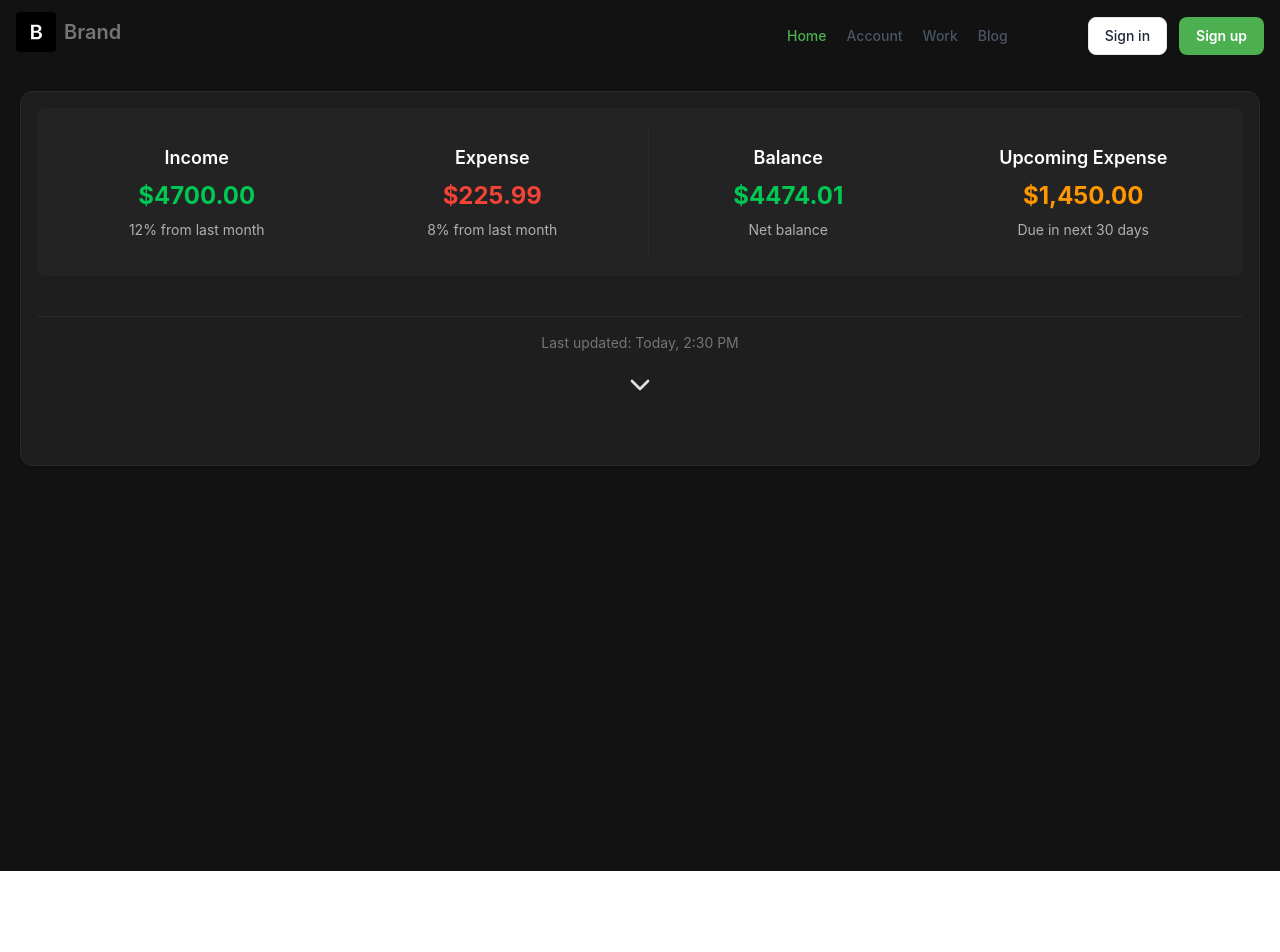
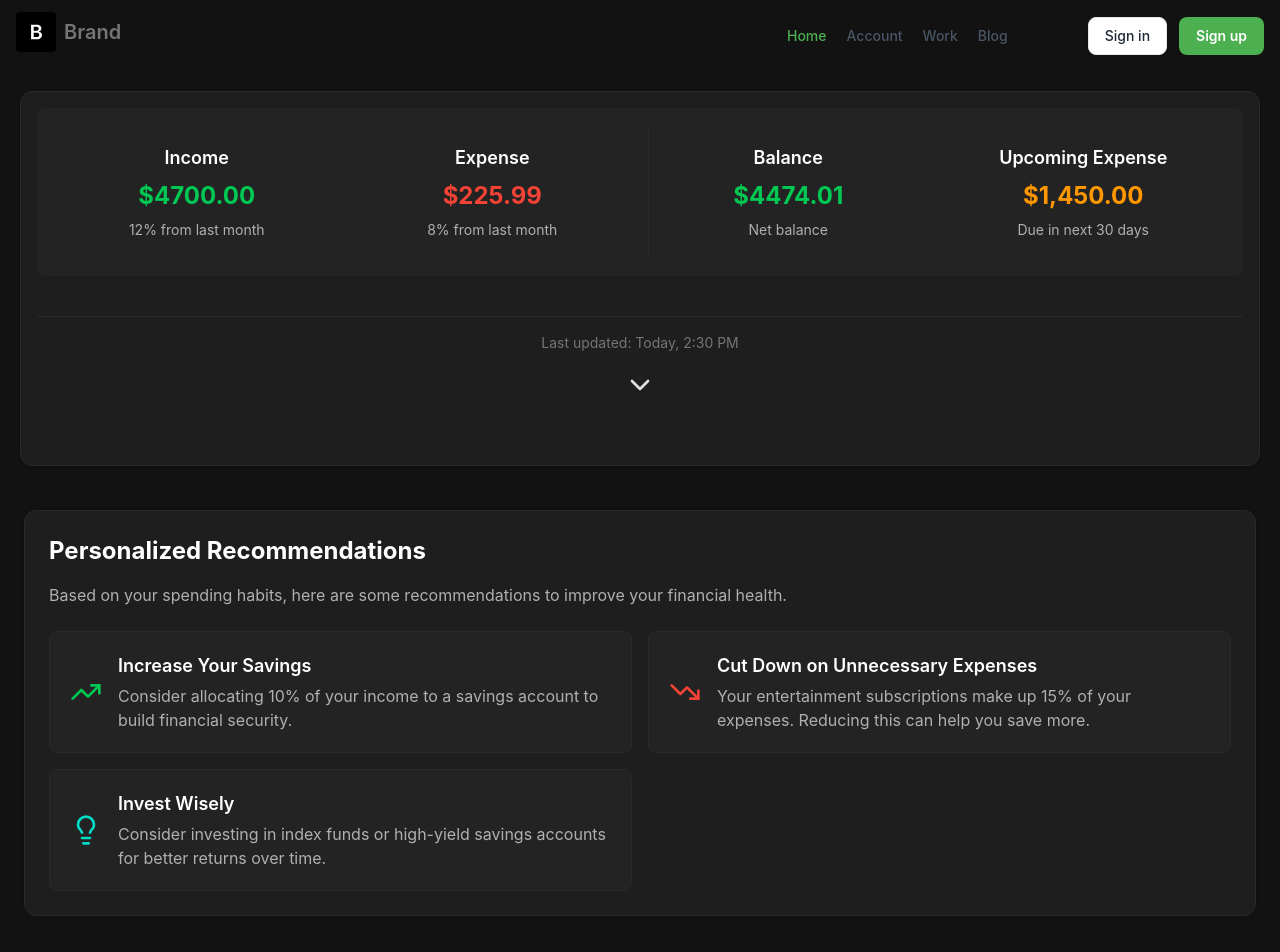
Before and after one commit to IshpreetSingh8264/Personal_Finance, a React (Vite) app: page / in a window 1280 px wide. Shown: the top 952 px of the page. Before the commit the page ends 871 px from the top, so only its background shows below. Built offline with nearby package versions, Linux system fonts and the light colour scheme.

Commit message:
finacial details and recommendations

```diff
--- a/src/Components/Dashboard/FinancialDetails.jsx
+++ b/src/Components/Dashboard/FinancialDetails.jsx
@@ -19,7 +19,7 @@ const FinancialDetails = () => {
     const balance = totalIncome + totalExpense; // Net balance
 
     return (
-        <div className="bg-[#121212] text-[#E0E0E0] min-h-screen p-5">
+        <div className="bg-[#121212] text-[#E0E0E0] p-5">
             <div className="bg-[#1E1E1E] rounded-xl shadow-sm border border-[#292929] p-4 ">
 
                 {/* Highlighted Financial Summary Section */}
--- /dev/null
+++ b/src/Components/Dashboard/Recommendation.jsx
@@ -0,0 +1,55 @@
+import React from "react";
+import { motion } from "framer-motion";
+import { Lightbulb, TrendingUp, TrendingDown } from "lucide-react";
+
+const recommendations = [
+    {
+        id: 1,
+        title: "Increase Your Savings",
+        description: "Consider allocating 10% of your income to a savings account to build financial security.",
+        icon: <TrendingUp size={32} color="#00C853" />,
+    },
+    {
+        id: 2,
+        title: "Cut Down on Unnecessary Expenses",
+        description: "Your entertainment subscriptions make up 15% of your expenses. Reducing this can help you save more.",
+        icon: <TrendingDown size={32} color="#F44336" />,
+    },
+    {
+        id: 3,
+        title: "Invest Wisely",
+        description: "Consider investing in index funds or high-yield savings accounts for better returns over time.",
+        icon: <Lightbulb size={32} color="#03DAC6" />,
+    }
+];
+
+const Recommendations = () => {
+    return (
+        <div className="bg-[#121212] text-[#E0E0E0] min-h-screen p-6">
+            <div className="bg-[#1E1E1E] rounded-xl shadow-sm border border-[#292929] p-6">
+                <h2 className="text-2xl font-bold text-[#FFFFFF] mb-4">Personalized Recommendations</h2>
+                <p className="text-[#B0B0B0] mb-6">Based on your spending habits, here are some recommendations to improve your financial health.</p>
+
+                <div className="grid grid-cols-1 md:grid-cols-2 gap-4">
+                    {recommendations.map((rec) => (
+                        <motion.div
+                            key={rec.id}
+                            initial={{ opacity: 0, y: 20 }}
+                            animate={{ opacity: 1, y: 0 }}
+                            transition={{ duration: 0.5, delay: rec.id * 0.2 }}
+                            className="bg-[#232323] rounded-lg p-5 border border-[#292929] flex items-center gap-4"
+                        >
+                            <div className="flex-shrink-0">{rec.icon}</div>
+                            <div>
+                                <h3 className="text-lg font-semibold text-[#FFFFFF]">{rec.title}</h3>
+                                <p className="text-[#B0B0B0] mt-1">{rec.description}</p>
+                            </div>
+                        </motion.div>
+                    ))}
+                </div>
+            </div>
+        </div>
+    );
+};
+
+export default Recommendations;
--- a/src/Pages/Dashboard.jsx
+++ b/src/Pages/Dashboard.jsx
@@ -1,12 +1,14 @@
 import React from 'react'
 import Navbar from '../Components/Navbar'
 import FinancialDetails from '../Components/Dashboard/FinancialDetails'
+import Recommendations from '../Components/Dashboard/Recommendation'
 
 function Dashboard() {
     return (
         <div className="bg-[#1E1E1E] min-h-screen">
             <Navbar />
             <FinancialDetails />
+            <Recommendations />
 
         </div>
     )
```
